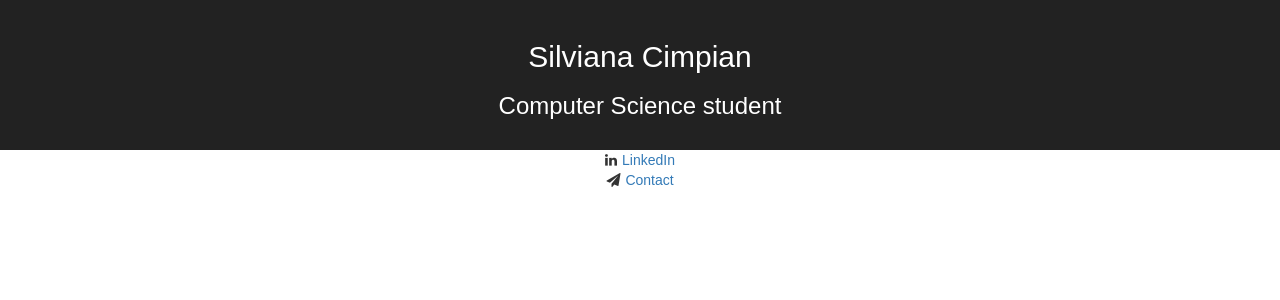
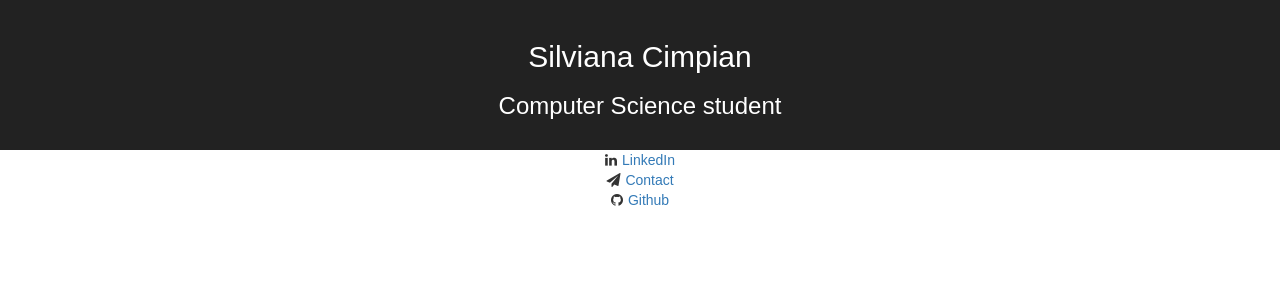
Before and after one commit to silvianacmp/silvianacmp.github.io, a React (Create React App) app: page / in a window 1280 px wide. Shown: the top 300 px of the page. Built offline with nearby package versions, Linux system fonts and the light colour scheme.

Commit message:
Add github link.

```diff
--- a/src/App.js
+++ b/src/App.js
@@ -14,8 +14,18 @@ class App extends Component {
                 </div>
                 <div className="links">
                     <list>
-                        <li><i className="fa fa-linkedin" aria-hidden="true"></i><a href="https://www.linkedin.com/in/silviana-ioana-cimpian/">LinkedIn</a></li>
-                        <li><i className="fa fa-paper-plane" aria-hidden="true"></i><a href="mailto:silvianacimpian@gmail.com">Contact</a></li>
+                        <li>
+                            <i className="fa fa-linkedin" aria-hidden="true"></i>
+                            <a href="https://www.linkedin.com/in/silviana-ioana-cimpian/">LinkedIn</a>
+                        </li>
+                        <li>
+                            <i className="fa fa-paper-plane" aria-hidden="true"></i>
+                            <a href="mailto:silvianacimpian@gmail.com">Contact</a>
+                        </li>
+                        <li>
+                            <i className="fa fa-github" aria-hidden="true"></i>
+                            <a href="https://github.com/silvianacmp" target="_blank">Github</a>
+                        </li>
                     </list>
                 </div>
             </div>
```
